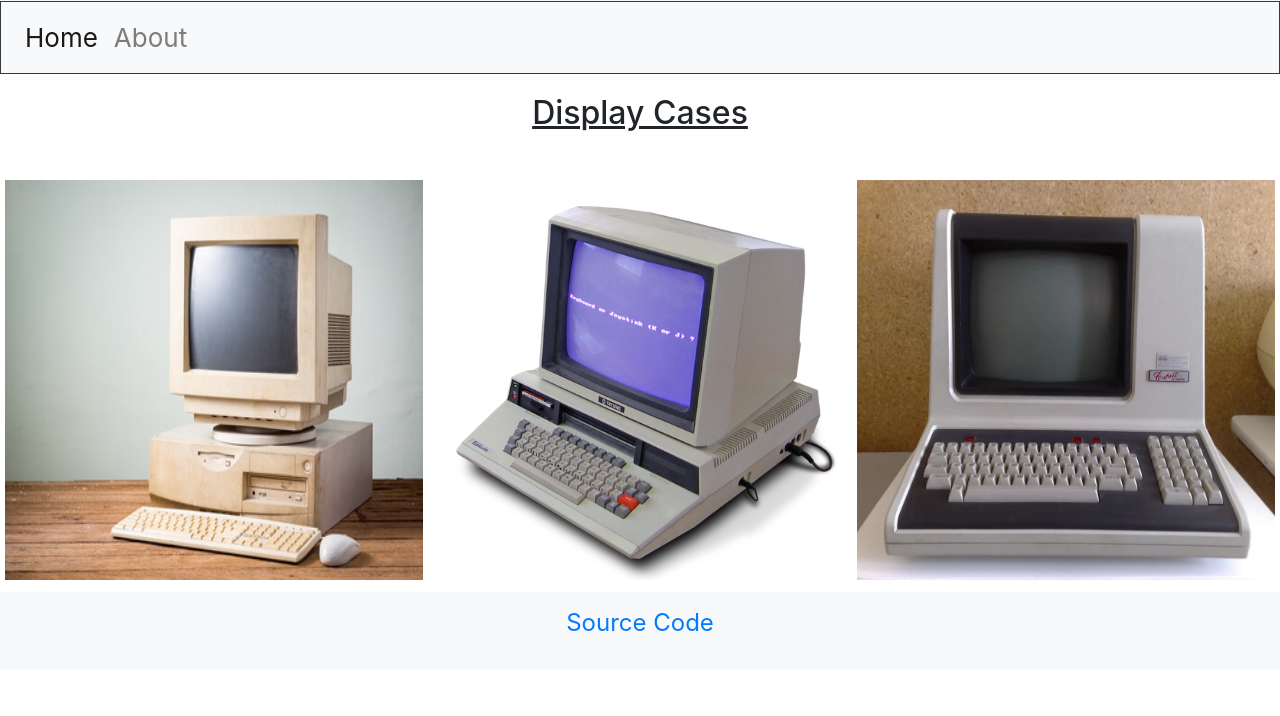
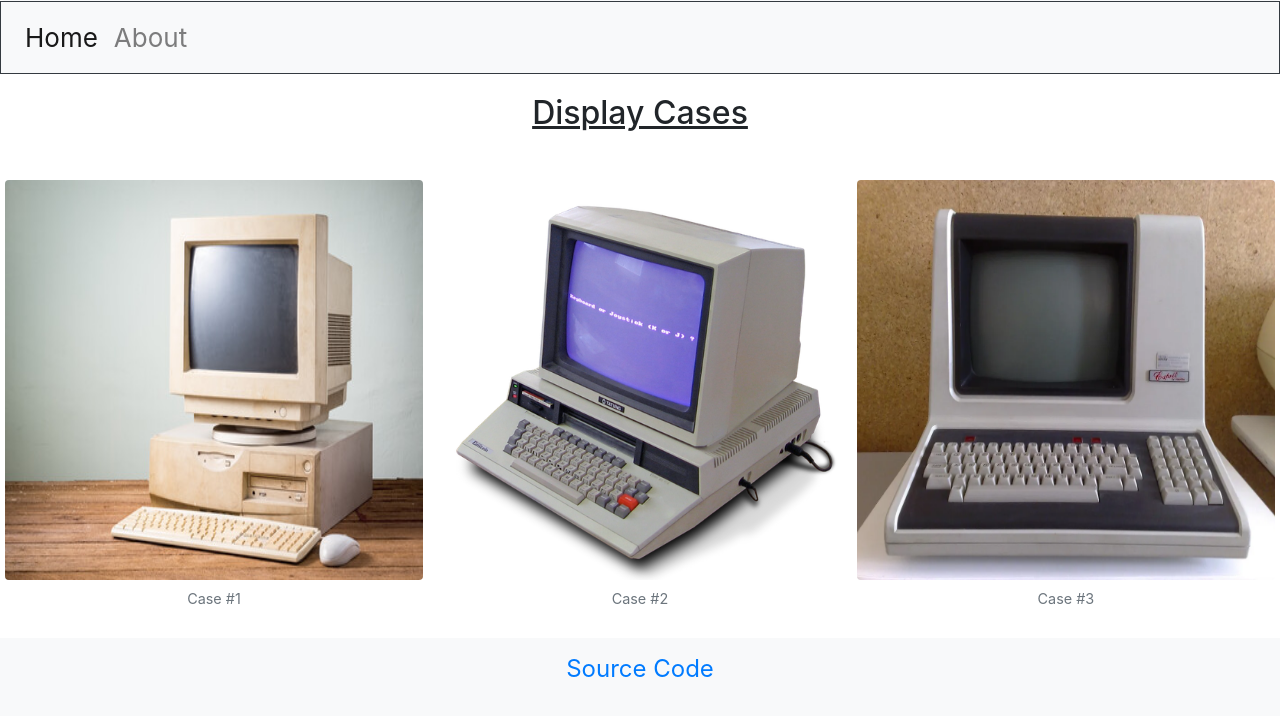
Before and after one commit to Jiminger/CSMuseum, a Flask app: page / in a window 1280 px wide. Shown: the part 183-899 px from the top of the page. Before the commit the page ends 814 px from the top, so only its background shows below. Run offline with Flask 2, Linux system fonts and the light colour scheme.

Commit message:
add figure to index.html

```diff
--- a/templates/index.html
+++ b/templates/index.html
@@ -50,13 +50,22 @@
     <div class="img-container">
         <div class="row">
             <div class="column">
-                <img src="/static/images/case1.jpg" class="img-responsive">
+                <a href="#"><figure class="figure">
+                    <img src="/static/images/case1.jpg" class="figure-img img-fluid rounded" alt="case_1 image">
+                    <figcaption class="figure-caption text-center">Case #1</figcaption>
+                </figure></a>
             </div>
             <div class="column">
-                <img src="/static/images/case2.jpg" class="img-responsive">
+                <a href="#"><figure class="figure">
+                    <img src="/static/images/case2.jpg" class="figure-img img-fluid rounded" alt="case_2 image">
+                    <figcaption class="figure-caption text-center">Case #2</figcaption>
+                </figure></a>
             </div>
             <div class="column">
-                <a href="/case_3"><img src="/static/images/case3.jpg" class="img-responsive"></a>
+                <a href="/case_3"><figure class="figure">
+                    <img src="/static/images/case3.jpg" class="figure-img img-fluid rounded" alt="case_3 image">
+                    <figcaption class="figure-caption text-center">Case #3</figcaption>
+                </figure></a>
             </div>
         </div>
     </div>
```
